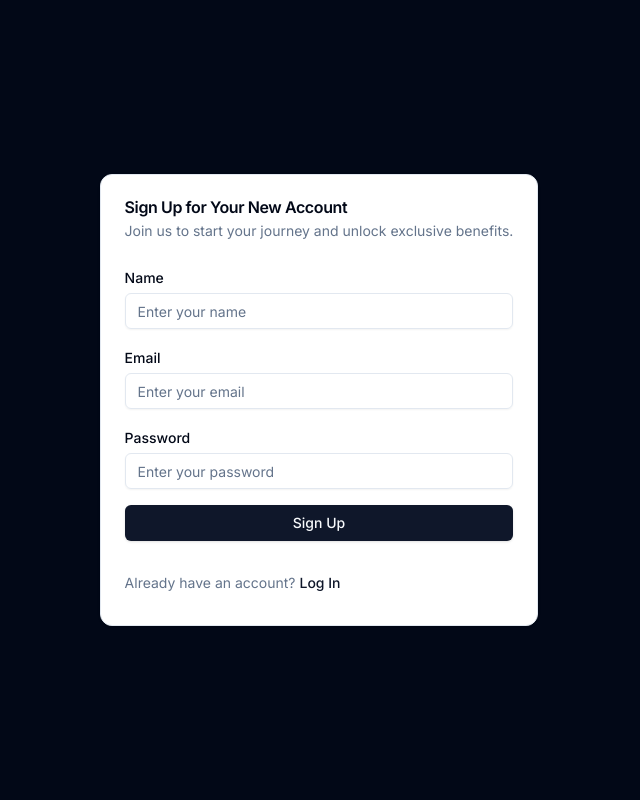
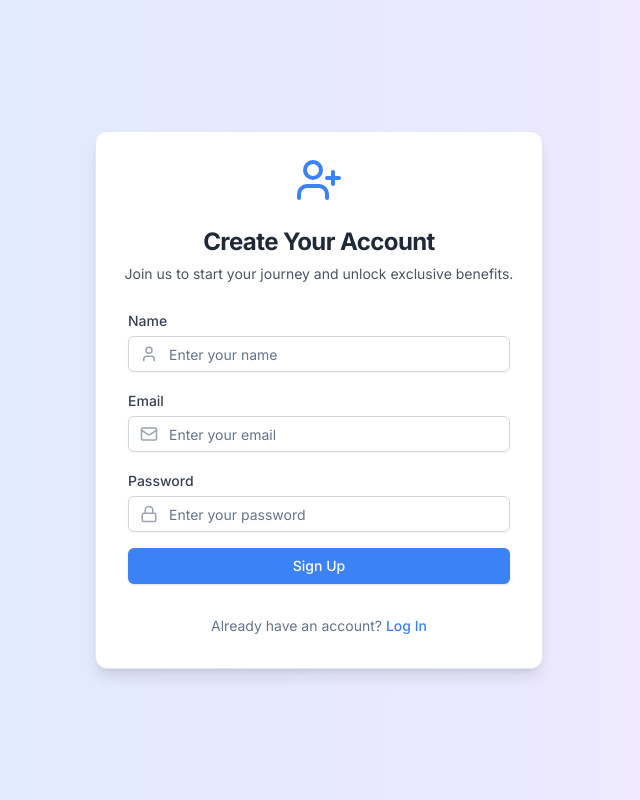
Before and after one commit to Sthabiraj/Next.js-Blog-App, a Next.js app: page /sign-up in a window 1280 px wide. Shown: the whole page, without its empty margins (321-961 px from the left). Built offline with nearby package versions, Linux system fonts and the light colour scheme.

Commit message:
💄 refactor: Improve form styling and add icons for Sign Up page

```diff
--- a/src/app/(auth)/sign-up/page.tsx
+++ b/src/app/(auth)/sign-up/page.tsx
@@ -11,6 +11,7 @@ import {
 import { cn } from "@/lib/utils";
 import { Metadata } from "next";
 import Link from "next/link";
+import { UserPlus } from "lucide-react";
 
 export const metadata: Metadata = {
   title: "Sign Up",
@@ -19,23 +20,31 @@ export const metadata: Metadata = {
 
 export default function SignUp() {
   return (
-    <div className="h-full w-full flex justify-center items-center bg-foreground">
-      <Card>
-        <CardHeader>
-          <CardTitle>Sign Up for Your New Account</CardTitle>
-          <CardDescription>
+    <div className="min-h-screen w-full flex justify-center items-center bg-gradient-to-r from-blue-100 to-purple-100">
+      <Card className="w-full max-w-md shadow-lg">
+        <CardHeader className="text-center">
+          <div className="flex justify-center mb-4">
+            <UserPlus className="h-12 w-12 text-blue-500" />
+          </div>
+          <CardTitle className="text-2xl font-bold text-gray-800">
+            Create Your Account
+          </CardTitle>
+          <CardDescription className="text-gray-600">
             Join us to start your journey and unlock exclusive benefits.
           </CardDescription>
         </CardHeader>
-        <CardContent>
+        <CardContent className="px-8">
           <SignUpForm />
         </CardContent>
-        <CardFooter>
+        <CardFooter className="flex justify-center pb-6 px-8">
           <CardDescription>
             Already have an account?{" "}
             <Link
               href="log-in"
-              className={cn(buttonVariants({ variant: "link" }), "p-0")}
+              className={cn(
+                buttonVariants({ variant: "link" }),
+                "p-0 text-blue-500 hover:text-blue-600"
+              )}
             >
               Log In
             </Link>
--- a/src/components/auth/sign-up-form.tsx
+++ b/src/components/auth/sign-up-form.tsx
@@ -5,7 +5,7 @@ import { Button } from "../ui/button";
 import { Input } from "../ui/input";
 import { Label } from "../ui/label";
 import { useFormState, useFormStatus } from "react-dom";
-import { LoaderCircle } from "lucide-react";
+import { LoaderCircle, Mail, Lock, User } from "lucide-react";
 import { useEffect, useRef } from "react";
 import { toast } from "sonner";
 import { useRouter } from "next/navigation";
@@ -19,9 +19,19 @@ function SubmitButton() {
   const { pending } = useFormStatus();
 
   return (
-    <Button type="submit" className="w-full" disabled={pending}>
-      {pending && <LoaderCircle className="mr-2 h-4 w-4 animate-spin" />}
-      Sign Up
+    <Button
+      type="submit"
+      className="w-full bg-blue-500 hover:bg-blue-600 text-white"
+      disabled={pending}
+    >
+      {pending ? (
+        <>
+          <LoaderCircle className="mr-2 h-4 w-4 animate-spin" />
+          Signing Up...
+        </>
+      ) : (
+        "Sign Up"
+      )}
     </Button>
   );
 }
@@ -43,47 +53,71 @@ export default function SignUpForm() {
   }, [state, router]);
 
   return (
-    <form ref={ref} action={formAction} className="space-y-4">
+    <form ref={ref} action={formAction} className="flex flex-col gap-4">
       <div className="space-y-1">
-        <Label htmlFor="name">Name</Label>
+        <Label htmlFor="name" className="text-sm font-medium text-gray-700">
+          Name
+        </Label>
+        <div className="relative">
+          <User
+            className="absolute left-3 top-1/2 transform -translate-y-1/2 text-gray-400"
+            size={18}
+          />
           <Input
             id="name"
             name="name"
             type="text"
             placeholder="Enter your name"
             required
-          className={state.errors.name && "border-red-500"}
+            className={`pl-10 ${state.errors.name ? "border-red-500" : "border-gray-300"} focus:border-blue-500 focus:ring focus:ring-blue-200 focus:ring-opacity-50`}
           />
+        </div>
         {state.errors.name && (
-          <p className="text-red-500 text-sm">{state.errors.name}</p>
+          <p className="text-red-500 text-xs mt-1">{state.errors.name}</p>
         )}
       </div>
       <div className="space-y-1">
-        <Label htmlFor="email">Email</Label>
+        <Label htmlFor="email" className="text-sm font-medium text-gray-700">
+          Email
+        </Label>
+        <div className="relative">
+          <Mail
+            className="absolute left-3 top-1/2 transform -translate-y-1/2 text-gray-400"
+            size={18}
+          />
           <Input
             id="email"
             name="email"
             type="email"
             placeholder="Enter your email"
             required
-          className={state.errors.email && "border-red-500"}
+            className={`pl-10 ${state.errors.email ? "border-red-500" : "border-gray-300"} focus:border-blue-500 focus:ring focus:ring-blue-200 focus:ring-opacity-50`}
           />
+        </div>
         {state.errors.email && (
-          <p className="text-red-500 text-sm">{state.errors.email}</p>
+          <p className="text-red-500 text-xs mt-1">{state.errors.email}</p>
         )}
       </div>
       <div className="space-y-1">
-        <Label htmlFor="password">Password</Label>
+        <Label htmlFor="password" className="text-sm font-medium text-gray-700">
+          Password
+        </Label>
+        <div className="relative">
+          <Lock
+            className="absolute left-3 top-1/2 transform -translate-y-1/2 text-gray-400"
+            size={18}
+          />
           <Input
             id="password"
             name="password"
             type="password"
             placeholder="Enter your password"
             required
-          className={state.errors.password && "border-red-500"}
+            className={`pl-10 ${state.errors.password ? "border-red-500" : "border-gray-300"} focus:border-blue-500 focus:ring focus:ring-blue-200 focus:ring-opacity-50`}
           />
+        </div>
         {state.errors.password && (
-          <p className="text-red-500 text-sm">{state.errors.password}</p>
+          <p className="text-red-500 text-xs mt-1">{state.errors.password}</p>
         )}
       </div>
       <SubmitButton />
```
Lines whose indentation alone changed are shown as unchanged.
